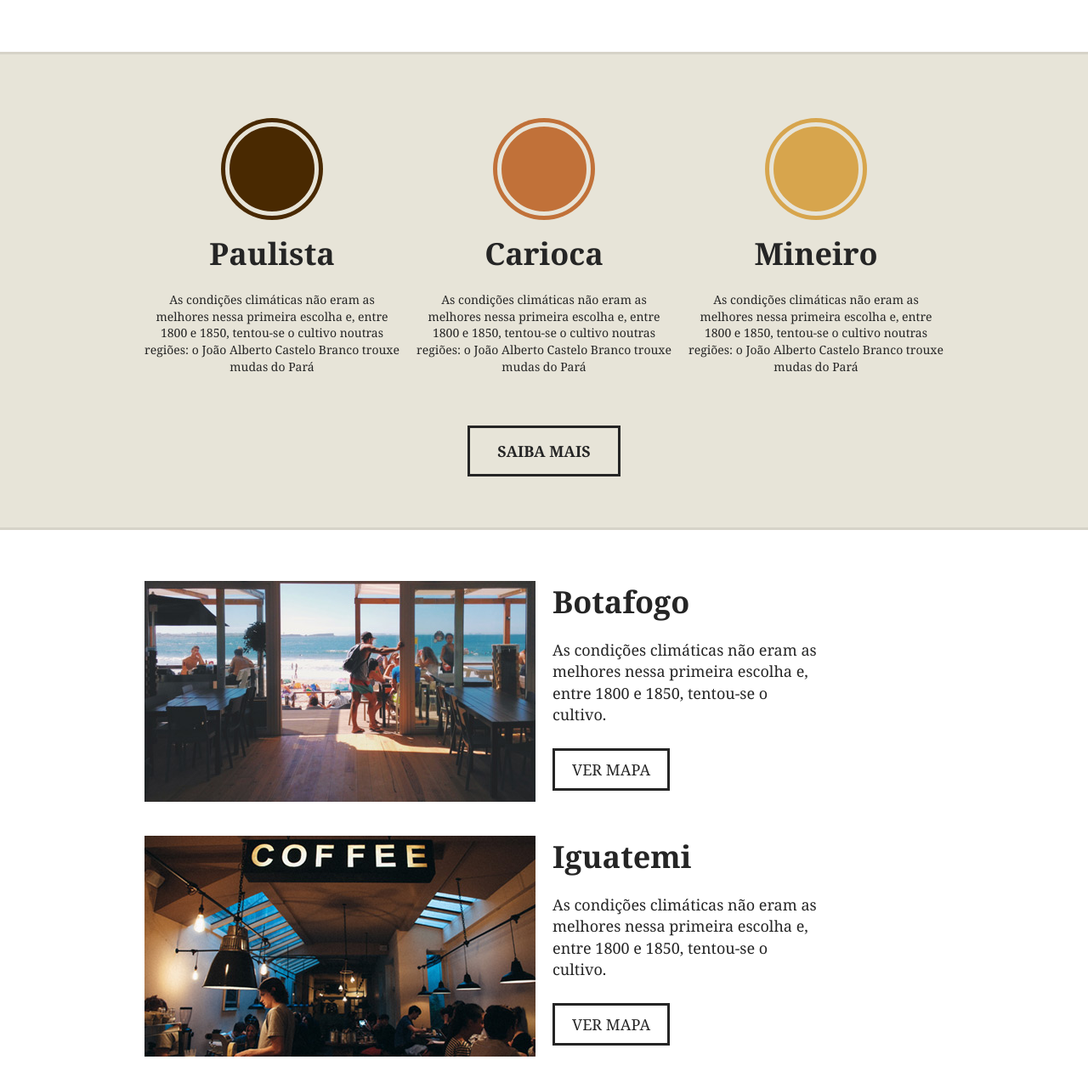
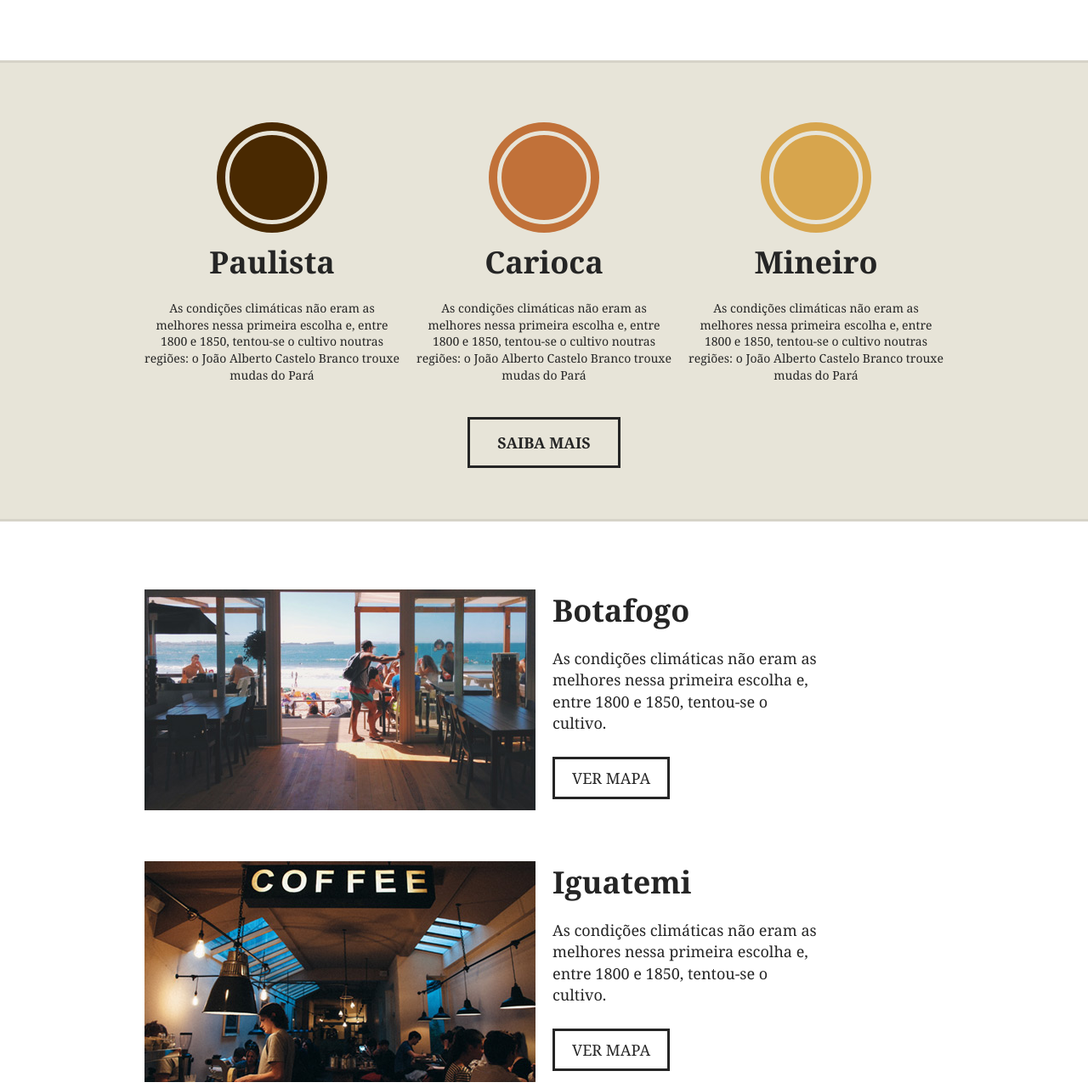
Before and after one commit to ferreirafabricio/brafe-flexbox, a plain HTML site: page index.html in a window 1280 px wide. Shown: the part 1160-2441 px from the top of the page at 85% size. Drawn offline with Linux system fonts and the light colour scheme.

Commit message:
Finalizando Site

```diff
--- a/css/style.css
+++ b/css/style.css
@@ -31,7 +31,7 @@ body {
 
 .menu {
 	background: #252525;
-	padding: 15px 0;
+	padding: 20px 0;
 }
 
 .menu-logo {
@@ -167,7 +167,7 @@ body {
 
 .produtos-item {
 	flex: 1;
-	margin: 0 10px 40px 10px;
+	margin: 0 10px 20px 10px;
 }
 
 .produtos-item h2 {
@@ -183,9 +183,9 @@ body {
   height: 100px;
   background: currentColor;
   border-radius: 50%;
+  margin: 20px auto;
   border: 5px solid #e7e4d8;
-	box-shadow: 0 0 0 5px currentColor;
-	margin: 20px auto;
+  box-shadow: 0 0 0 10px currentColor;
 }
 
 h2.produtos-paulista::before {
@@ -230,11 +230,11 @@ h2.produtos-mineiro::before {
 /* Locais */
 
 .locais {
-	padding: 60px 0px;
+	padding: 20px 0px;
 }
 
 .locais-item {
-	margin-bottom: 40px;
+	margin: 60px auto;
 }
 
 .locais-img, .locais-info {
```
Lines whose indentation alone changed are shown as unchanged.
